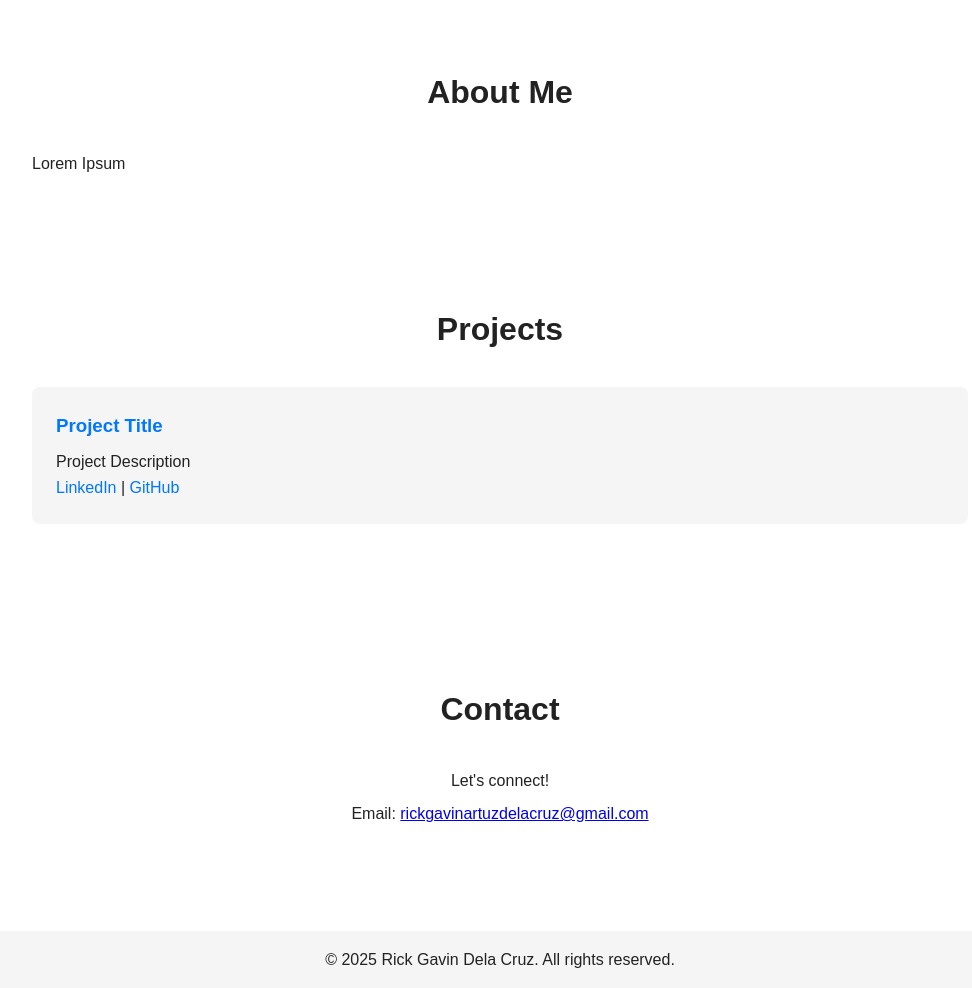
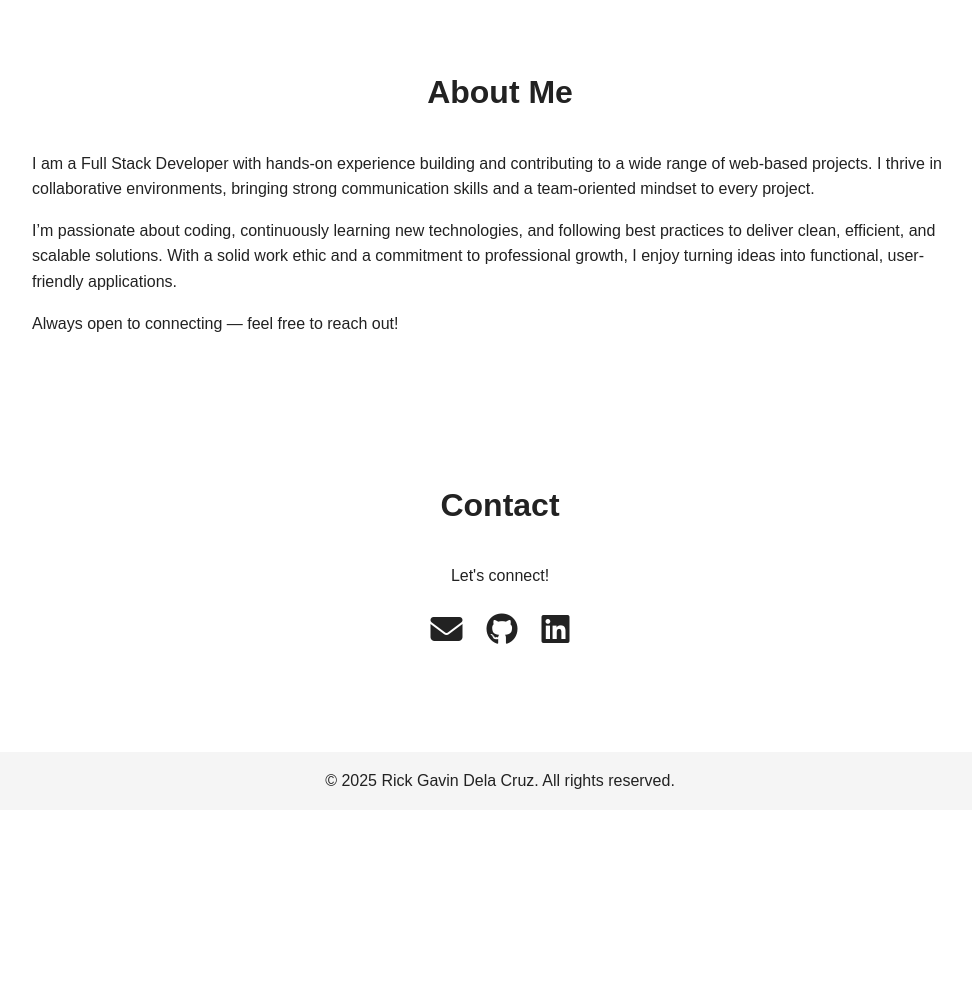
Before and after one commit to Xvareon/PortfolioV3, a plain HTML site: page index.html in a window 1280 px wide. Shown: the part 787-1775 px from the top of the page, without its empty margins (140-1112 px from the left). After the commit the page ends 1597 px from the top, so only its background shows below. Drawn offline with Linux system fonts and the light colour scheme.

Commit message:
feat: Updated content

```diff
--- a/index.html
+++ b/index.html
@@ -3,17 +3,19 @@
 <head>
     <meta charset="UTF-8">
     <meta name="viewport" content="width=device-width, initial-scale=1.0">
-    <title>My Portfolio</title>
+    <title>Rick Gavin Dela Cruz's Portfolio</title>
     <link rel="stylesheet" href="style.css">
+    <!-- Font Awesome -->
+	<link rel="stylesheet" href="https://cdnjs.cloudflare.com/ajax/libs/font-awesome/6.4.2/css/all.min.css">
 </head>
 <body>
     <header>
         <nav class="navbar">
-            <h1 class="logo">Rick Gavin Dela Cruz</h1>
+            <h1 class="logo">Portfolio</h1>
             <button class="hamburger" id="hamburger">☰</button>
             <ul class="nav-links" id="nav-links">
             <li><a href="#about">About</a></li>
-            <li><a href="#projects">Projects</a></li>
+            <!-- <li><a href="#projects">Projects</a></li> -->
             <li><a href="#contact">Contact</a></li>
             <li><button id="theme-toggle">🌙</button></li>
             </ul>
@@ -21,30 +23,47 @@
     </header>
 
     <section class="hero">
-        <h2>Hello, I'm <span>Rick Gavin Dela Cruz</span></h2>
+        <h2>Hello, I am <span>Rick Gavin Dela Cruz</span></h2>
         <p>A Full Stack Developer</p>
-        <a href="#projects" class="btn">View My Work</a>
+        <!-- <a href="#projects" class="btn">View My Work</a> -->
     </section>
 
     <section id="about">
         <h2>About Me</h2>
-        <p>Lorem Ipsum</p>
+        <p>
+            I am a Full Stack Developer with hands-on experience building and contributing to a wide range of web-based projects. I thrive in collaborative environments, bringing strong communication skills and a team-oriented mindset to every project.
+        </p>
+        <p>
+            I’m passionate about coding, continuously learning new technologies, and following best practices to deliver clean, efficient, and scalable solutions. With a solid work ethic and a commitment to professional growth, I enjoy turning ideas into functional, user-friendly applications.
+        </p>
+        <p>
+            Always open to connecting — feel free to reach out!
+        </p>
     </section>
 
-    <section id="projects">
+    <!-- <section id="projects">
         <h2>Projects</h2>
         <div class="project-card">
             <h3>Project Title</h3>
             <p>Project Description</p>
             <a href="#">LinkedIn</a> | <a href="#">GitHub</a>
         </div>
-        <!-- Add more project-cards -->
-    </section>
+    </section> -->
 
     <section id="contact">
         <h2>Contact</h2>
         <p>Let's connect!</p>
-        <p>Email: <a href="mailto:rickgavinartuzdelacruz@gmail.com">rickgavinartuzdelacruz@gmail.com</a></p>
+        <div class="contact-links">
+            <a href="mailto:rickgavinartuzdelacruz@gmail.com" target="_blank" title="Email">
+                <i class="fas fa-envelope"></i>
+            </a>
+            <a href="https://github.com/Xvareon" target="_blank" title="GitHub">
+                <i class="fab fa-github"></i>
+            </a>
+            <a href="https://www.linkedin.com/in/rick-gavin-dela-cruz-1a22b4268" target="_blank" title="LinkedIn">
+                <i class="fab fa-linkedin"></i>
+            </a>
+        </div>
     </section>
 
     <footer>
--- a/style.css
+++ b/style.css
@@ -156,10 +156,32 @@ section h2 {
     text-decoration: underline;
 }
 
+/* ========== About ========== */
+#about p {
+	margin-bottom: 1rem; /* adds spacing between paragraphs */
+}
+
 /* ========== Contact ========== */
 #contact p {
     text-align: center;
     margin: 0.5rem 0;
+}
+
+.contact-links {
+	display: flex;
+	justify-content: center;
+	gap: 1.5rem;
+	margin-top: 1rem;
+	font-size: 2rem; /* icon size */
+}
+
+.contact-links a {
+	color: var(--text);
+	transition: color 0.3s;
+}
+
+.contact-links a:hover {
+	color: var(--accent);
 }
 
 /* ========== Footer ========== */
```
